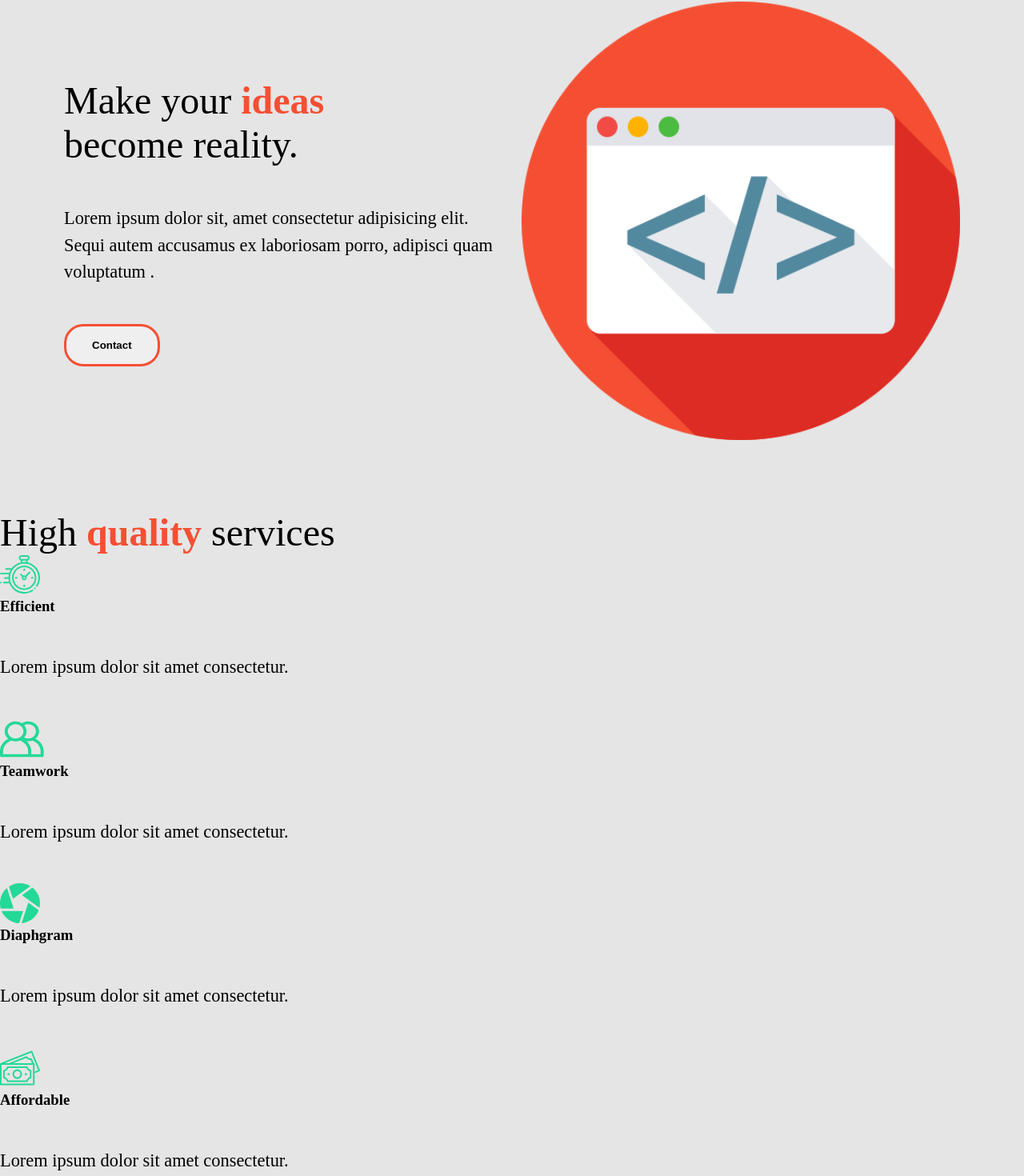
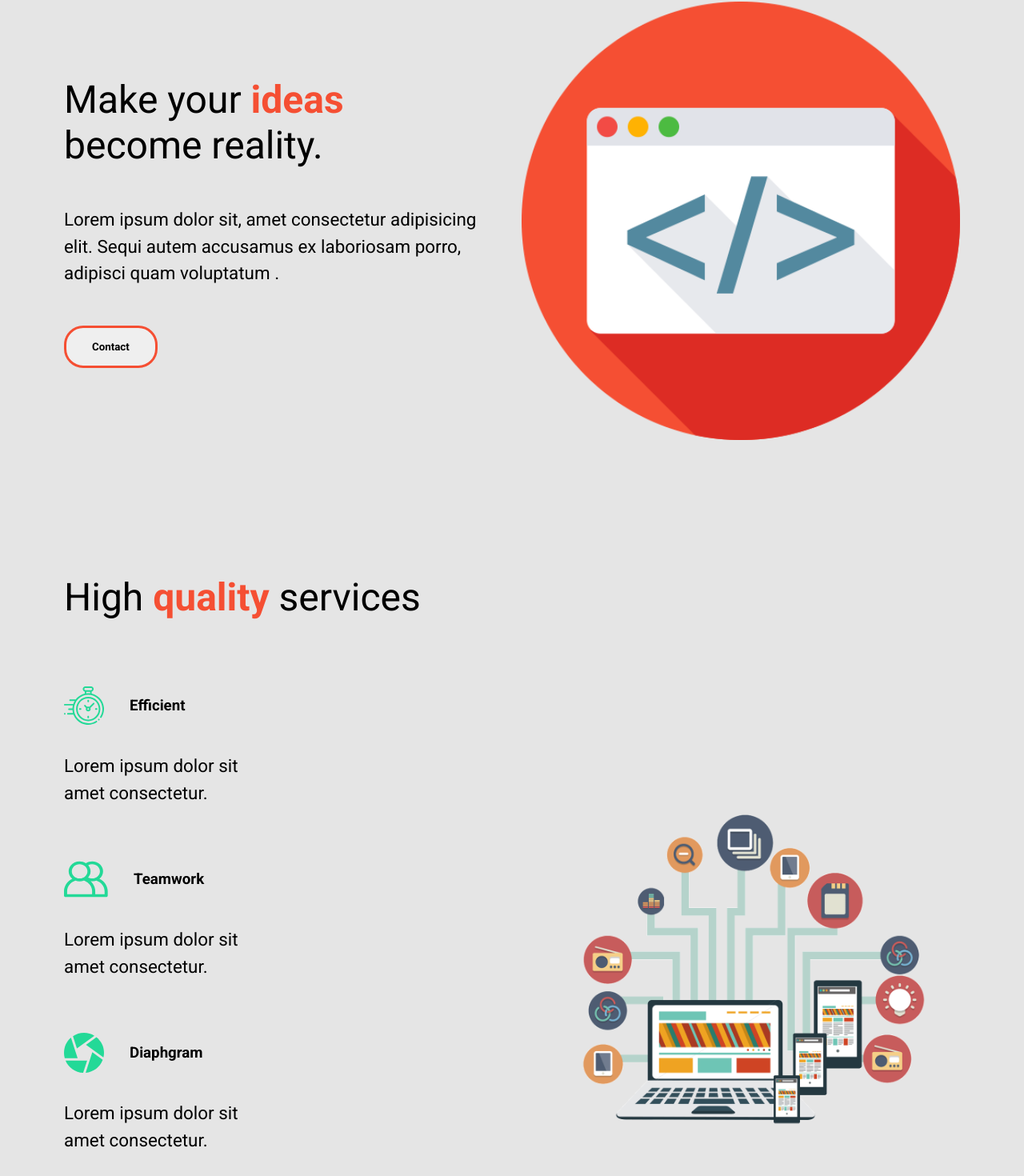
Before and after one commit to CristiTomaaa/ct-portfolio, a React (Create React App) app: page / in a window 1280 px wide. Shown: the part 82-1552 px from the top of the page at 80% size. Built offline with nearby package versions, Linux system fonts and the light colour scheme.

Commit message:
Styled the Services section and added the fonts

```diff
--- a/public/index.html
+++ b/public/index.html
@@ -9,6 +9,7 @@
       name="description"
       content="Web site created using create-react-app"
     />
+    <link href="https://fonts.googleapis.com/css2?family=Reenie+Beanie&family=Roboto:wght@400;700&display=swap" rel="stylesheet">
     <link rel="apple-touch-icon" href="%PUBLIC_URL%/logo192.png" />
     <!--
       manifest.json provides metadata used when your web app is installed on a
--- a/src/components/AboutSection.js
+++ b/src/components/AboutSection.js
@@ -3,6 +3,7 @@
 
 //ADDING THE STYLES
 import styled from 'styled-components';
+import {StyledHeader, StyledDescription, StyledHide, SyledImage} from '../styles';
 
 const AboutSection = () => {
   return(
@@ -28,35 +29,5 @@
 
 //STYLING COMPONENTS
 
-const StyledHeader = styled.div`
-  min-height: 90vh;
-  display: flex;
-  align-items: center;
-  justify-content: space-between;
-  padding: 5rem;
-  color: black;
-`;
-
-const StyledDescription = styled.div`
-  flex: 1;
-  padding-right: 1.5rem;
-  h2{
-    font-weight:lighter;
-  }
-`;
-
-const SyledImage = styled.div`
-  flex: 1;
-  overflow: hidden;
-  img{
-    width: 100%;
-    height: 100%;
-    object-fit: cover;
-  }
-`;
-
-const StyledHide = styled.div`
-  overflow: hidden;
-`
 
 export default AboutSection;
--- a/src/components/GlobalStyles.js
+++ b/src/components/GlobalStyles.js
@@ -10,6 +10,7 @@
 
 body {
   background: #E5E5E5;
+  font-family: 'Roboto', Arial;
 }
 
 button{
@@ -21,6 +22,7 @@
   border-radius: 1.5rem;
   color: black;
   transition: all 0.5s ease;
+  font-family: 'Roboto', Arial;
   &:hover{
     background-color: #F54F33;
     color: white;
--- a/src/components/ServicesSection.js
+++ b/src/components/ServicesSection.js
@@ -1,5 +1,6 @@
 import React from 'react';
 import servicesimg from '../img/servicesimg.png';
+import styled from 'styled-components';
 
 //IMPORT ICONS
 import clock from '../img/clock.svg';
@@ -7,34 +8,36 @@
 import money from '../img/money.svg';
 import teamwork from '../img/teamwork.svg';
 
+//IMPORT REUSABLE STYLES
+import {StyledHeader, StyledDescription, StyledHide, SyledImage} from '../styles';
 
 const ServicesSection = () => {
   return(
-    <div className="services">
-      <div className="description">
+    <Services>
+      <StyledDescription>
         <h2>High <span>quality</span> services</h2>
-        <div className="cards">
-        <div className="card">
+        <Cards>
+        <Card>
             <div className="icon">
               <img src={clock} alt="clock icon"/>
               <h3>Efficient</h3>
             </div>
             <p>Lorem ipsum dolor sit amet consectetur.</p>
-          </div>
-          <div className="card">
+          </Card>
+          <Card>
             <div className="icon">
               <img src={teamwork} alt="clock icon"/>
               <h3>Teamwork</h3>
             </div>
             <p>Lorem ipsum dolor sit amet consectetur.</p>
-          </div>
-          <div className="card">
+          </Card>
+          <Card>
             <div className="icon">
               <img src={diaphgram} alt="clock icon"/>
               <h3>Diaphgram</h3>
             </div>
             <p>Lorem ipsum dolor sit amet consectetur.</p>
-          </div>
+          </Card>
           <div className="card">
             <div className="icon">
               <img src={money} alt="clock icon"/>
@@ -42,13 +45,40 @@
             </div>
             <p>Lorem ipsum dolor sit amet consectetur.</p>
           </div>
-        </div>
-      </div>
-      <div className="image">
+        </Cards>
+      </StyledDescription>
+      <SyledImage>
         <img src={servicesimg} alt="connected laptop"/>
-      </div>
-    </div>
+      </SyledImage>
+    </Services>
   )
 }
 
+const Services = styled(StyledHeader)`
+  h2 {
+    padding-bottom: 5rem;
+  }
+  p {
+    width: 70%;
+    padding: 2rem 0rem 4rem 0rem;
+  }
+`;
+
+const Cards = styled.div`
+  display:flex;
+  flex-wrap: wrap;
+`
+
+const Card = styled.div`
+  flex-basis: 20rem;
+  .icon {
+    display:flex;
+    align-items: center;
+    h3 {
+      margin-left: 1rem;
+      color: black;
+      padding: 1rem;
+    }
+  }
+`
 export default ServicesSection;
--- /dev/null
+++ b/src/styles.js
@@ -0,0 +1,32 @@
+import styled from 'styled-components';
+
+export const StyledHeader = styled.div`
+min-height: 90vh;
+display: flex;
+align-items: center;
+justify-content: space-between;
+padding: 5rem;
+color: black;
+`;
+
+export const StyledDescription = styled.div`
+flex: 1;
+padding-right: 1.5rem;
+h2{
+  font-weight:lighter;
+}
+`;
+
+export const SyledImage = styled.div`
+flex: 1;
+overflow: hidden;
+img{
+  width: 100%;
+  height: 100%;
+  object-fit: cover;
+}
+`;
+
+export const StyledHide = styled.div`
+overflow: hidden;
+`
```
